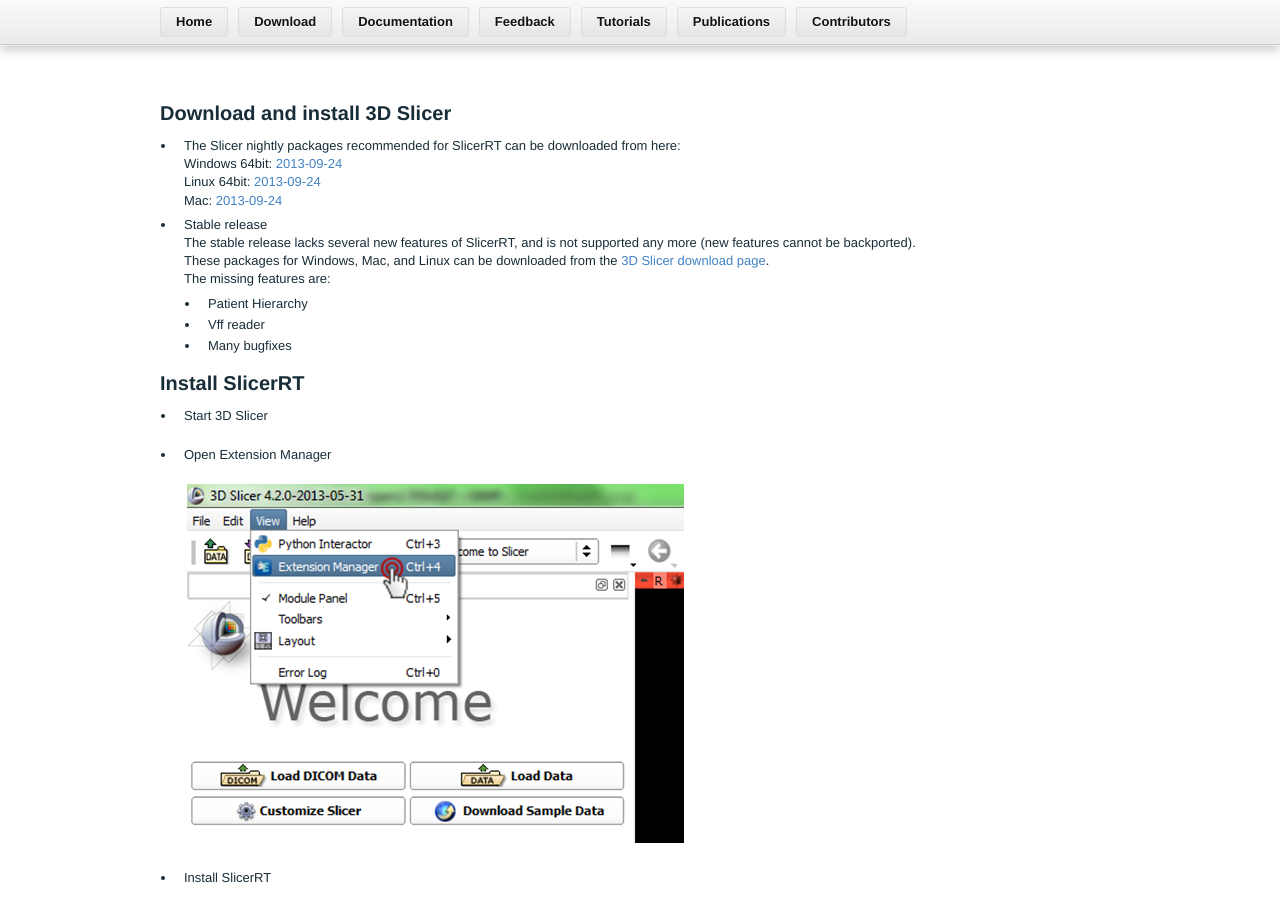
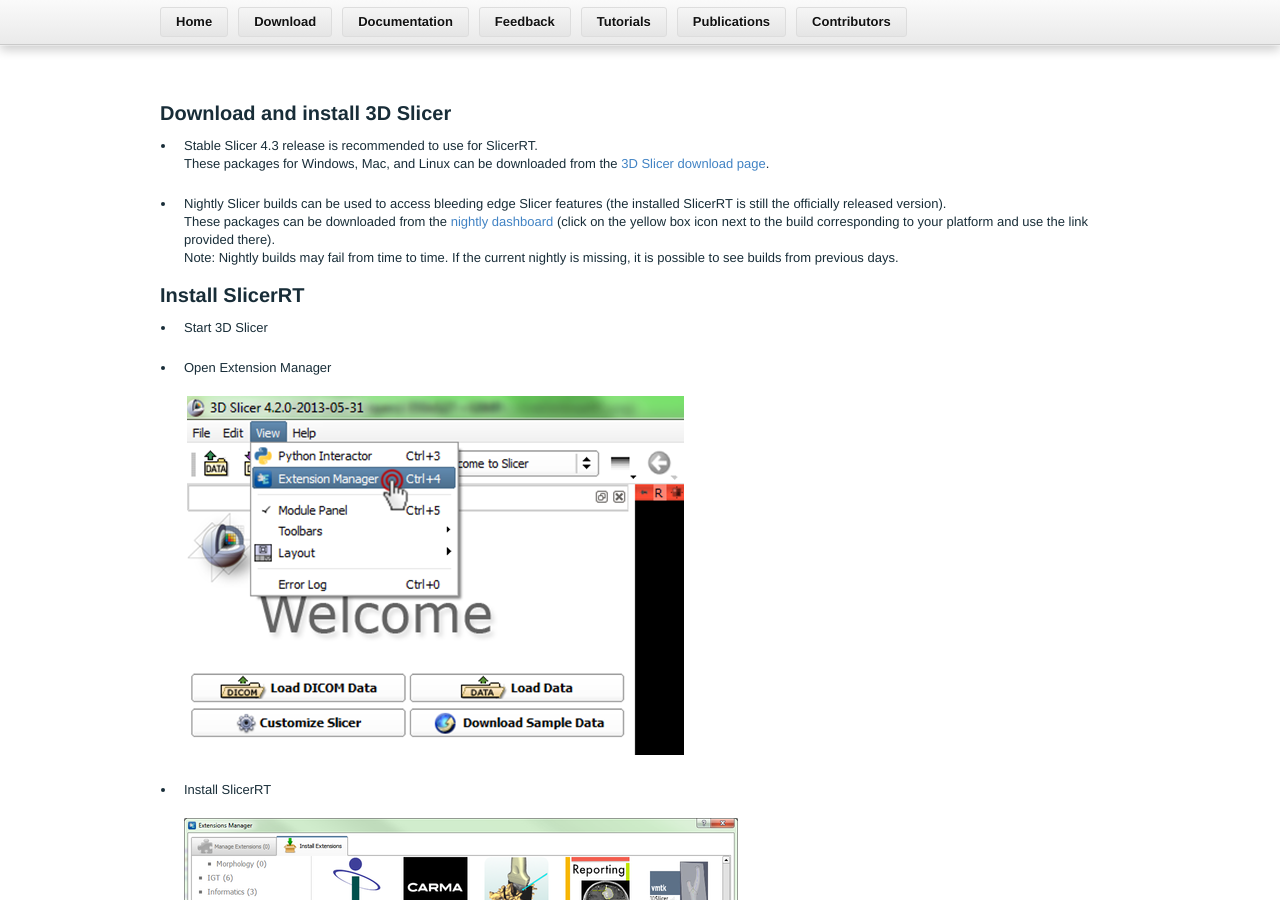
Before and after one commit to Sunderlandkyl/slicerrt.github.com, a Jekyll site: the page built from Download.md, in a window 1280 px wide and 900 px high. Built offline with Jekyll 4.4.1, drawn with Linux system fonts in a browser that asks for light colours; Markdown is read by kramdown in place of the engine named in the settings.

Commit message:
Updated Download page for SlicerRT 0.12 (stable Slicer version is recommended now)

```diff
--- a/Download.md
+++ b/Download.md
@@ -3,17 +3,8 @@
 ---
 #Download and install 3D Slicer
 
-*   The Slicer nightly packages <b>recommended for SlicerRT</b> can be downloaded from here:<br>
-Windows 64bit: [2013-09-24](http://slicer.kitware.com/midas3/api/rest?method=midas.bitstream.download&name=Slicer-4.3.0-2013-09-24-win-amd64.exe&checksum=cd8fc4344cf5a125bf04245e852b03b5)<br>
-Linux 64bit: [2013-09-24](http://slicer.kitware.com/midas3/api/rest?method=midas.bitstream.download&name=Slicer-4.3.0-2013-09-24-linux-amd64.tar.gz&checksum=dd2fc25247c252bb4f86c93a87e8a6e9)<br>
-Mac: [2013-09-24](http://slicer.kitware.com/midas3/api/rest?method=midas.bitstream.download&name=Slicer-4.3.0-2013-09-24-macosx-amd64.dmg&checksum=5803403624cefe5e8a07b49bd667ad14)
-
-*   Stable release<br>
-The stable release lacks several new features of SlicerRT, and is not supported any more (new features cannot be backported).<br>These packages for Windows, Mac, and Linux can be downloaded from the [3D Slicer download page](http://download.slicer.org/).<br>
-The missing features are:
-    *   Patient Hierarchy
-    *   Vff reader
-    *   Many bugfixes<br>
+*   Stable Slicer 4.3 release is <b>recommended</b> to use for SlicerRT.<br>These packages for Windows, Mac, and Linux can be downloaded from the [3D Slicer download page](http://download.slicer.org/).<br><br>
+*   Nightly Slicer builds can be used to access bleeding edge Slicer features (the installed SlicerRT is still the officially released version).<br>These packages can be downloaded from the [nightly dashboard](http://slicer.cdash.org/index.php?project=Slicer4) (click on the yellow box icon next to the build corresponding to your platform and use the link provided there).<br>Note: Nightly builds may fail from time to time. If the current nightly is missing, it is possible to see builds from previous days.
 
 #Install SlicerRT
 
```
